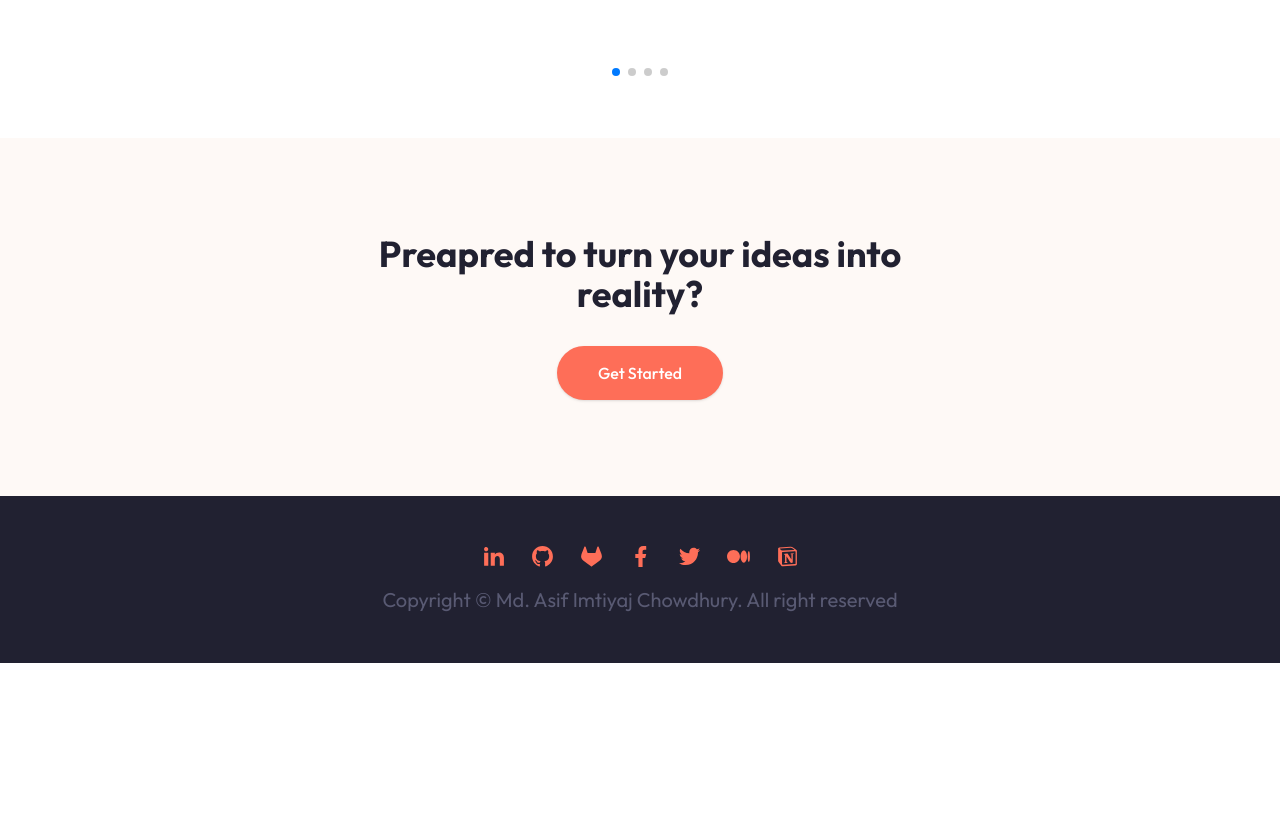
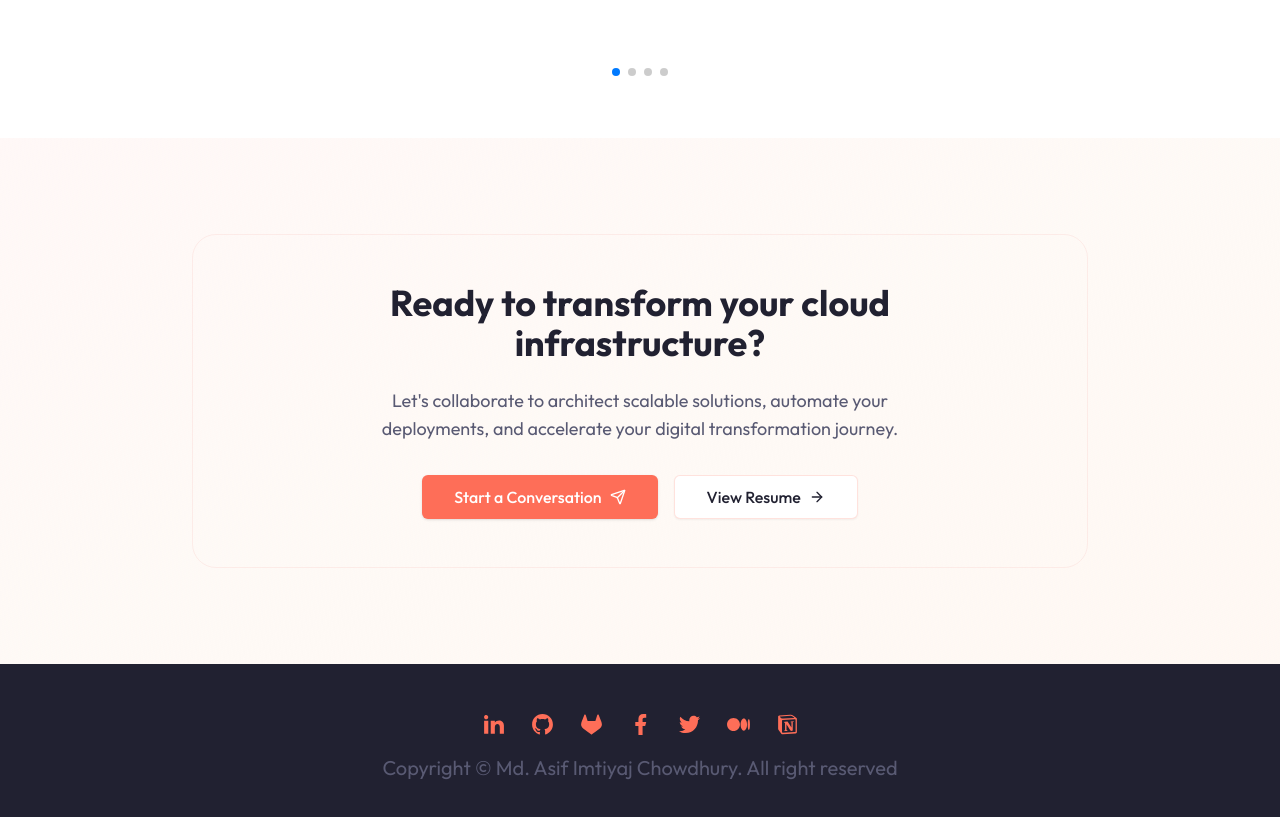
Before and after one commit to asifichy/Web_Portfolio, a Next.js app: page / in a window 1280 px wide. Shown: the part 5169-5986 px from the top of the page. Before the commit the page ends 5832 px from the top, so only its background shows below. Built offline with nearby package versions, Linux system fonts and the light colour scheme.

Commit message:
feat: enhance CTA component with new layout, animations, and updated content

```diff
--- a/components/CTA.jsx
+++ b/components/CTA.jsx
@@ -1,17 +1,41 @@
 import { Button } from "@/components/ui/button";
+import { ArrowRight, Send } from "lucide-react";
 import Link from "next/link";
 
 const CTA = () => {
   return (
-    <section className="py-24 bg-tertiary dark:bg-secondary/40">
-      <div className="container mx-auto">
-        <div className="flex flex-col items-center">
-          <h2 className="h2 max-w-xl text-center mb-8">
-            Preapred to turn your ideas into reality?
+    <section className="py-24 xl:py-32 relative overflow-hidden">
+      <div className="absolute inset-0 bg-gradient-to-br from-primary/5 via-tertiary dark:via-secondary/40 to-orange-500/5" />
+      <div className="absolute top-1/2 left-1/2 -translate-x-1/2 -translate-y-1/2 w-[600px] h-[600px] bg-gradient-radial from-primary/10 to-transparent rounded-full blur-3xl" />
+
+      <div className="container mx-auto relative z-10">
+        <div className="glass rounded-3xl p-12 xl:p-20 text-center max-w-4xl mx-auto border border-border/50">
+          <h2 className="h2 max-w-2xl mx-auto mb-6">
+            Ready to transform your{" "}
+            <span className="text-gradient">cloud infrastructure</span>?
           </h2>
-          <Link href="/contact">
-            <Button>Get Started</Button>
-          </Link>
+          <p className="text-muted-foreground text-lg max-w-xl mx-auto mb-8">
+            Let's collaborate to architect scalable solutions, automate your deployments,
+            and accelerate your digital transformation journey.
+          </p>
+          <div className="flex flex-col sm:flex-row gap-4 justify-center">
+            <Link href="/contact">
+              <Button size="lg" className="gap-x-2 group text-base">
+                Start a Conversation
+                <Send size={18} className="group-hover:translate-x-1 transition-transform" />
+              </Button>
+            </Link>
+            <a
+              href="/resume/Md__Asif_Imtiyaj_Chowdhury_Resume.pdf"
+              target="_blank"
+              rel="noopener noreferrer"
+            >
+              <Button variant="outline" size="lg" className="gap-x-2 group text-base border-primary/20 hover:bg-primary/5">
+                View Resume
+                <ArrowRight size={18} className="group-hover:translate-x-1 transition-transform" />
+              </Button>
+            </a>
+          </div>
         </div>
       </div>
     </section>
```
